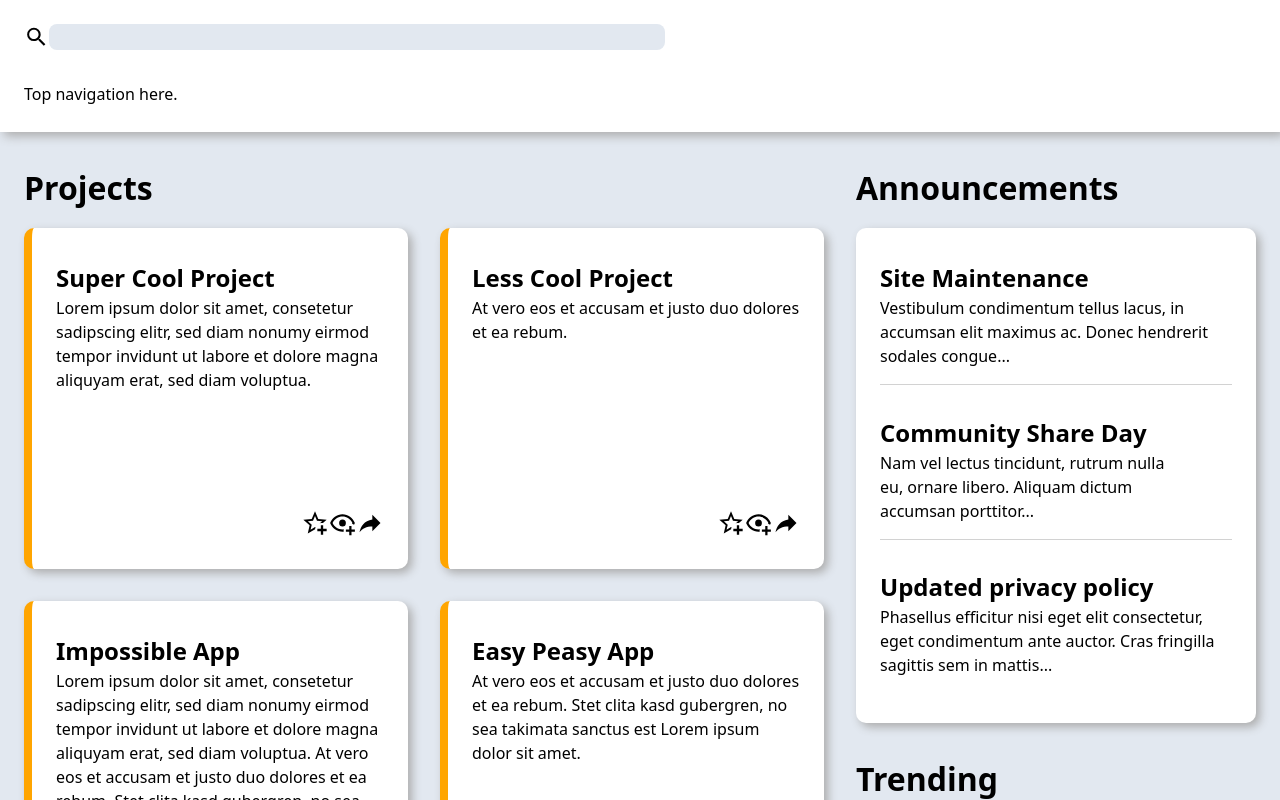
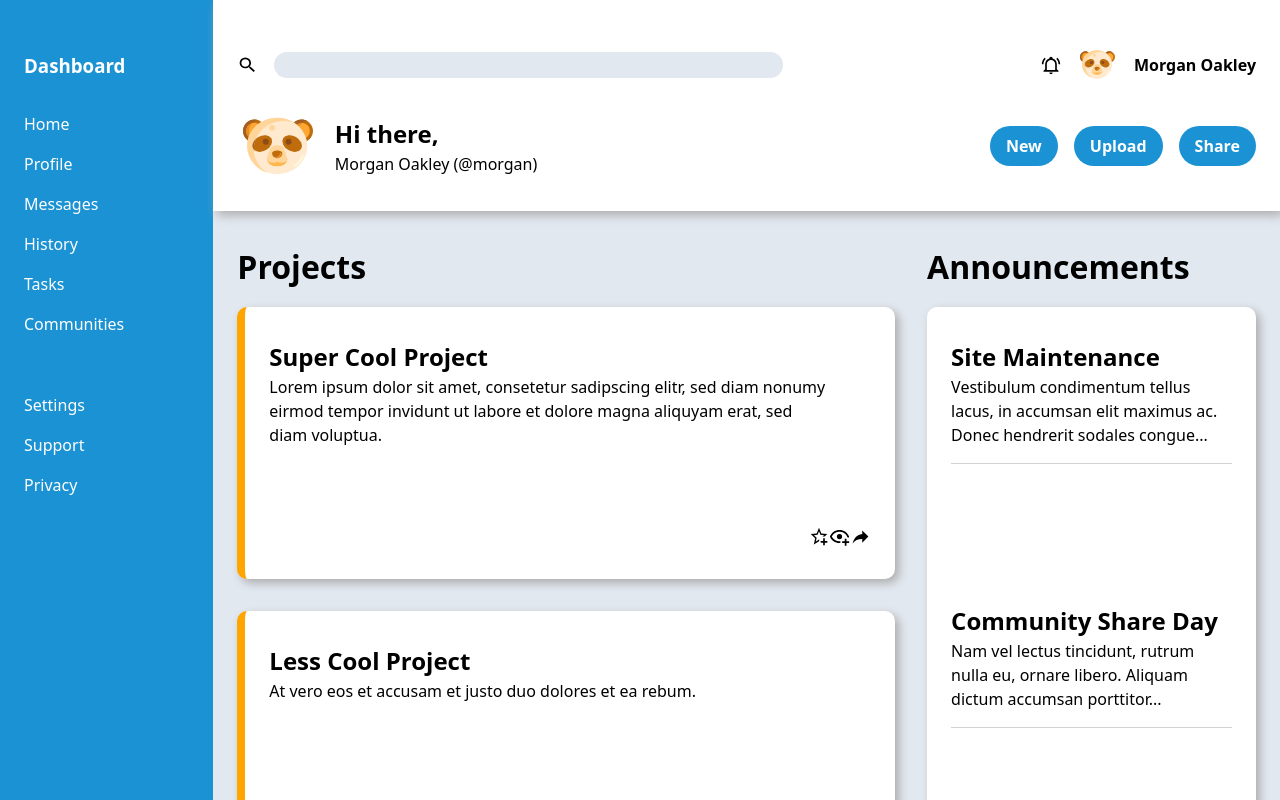
Before and after one commit to lukasgs98/admin-dashboard, a plain HTML site: page index.html in a window 1280 px wide. Shown: the top 800 px of the page. Drawn offline with Linux system fonts and the light colour scheme.

Commit message:
Add sidebar

```diff
--- a/index.html
+++ b/index.html
@@ -10,11 +10,23 @@
 <body>
     <header>
         <search>
-            <img src="/assets/magnify.svg">
-            <input type="text">
+            <img class="icon" src="/assets/magnify.svg">
+            <input class="searchbar" type="text">
+            <img class="icon" src="/assets/bell-ring-outline.svg">
+            <img class="avatar" src="/assets/panda-avatar.svg">
+            <p class="username">Morgan Oakley</p>
         </search>
         <nav class="top-nav">
-            Top navigation here.
+            <img class="avatar" src="/assets/panda-avatar.svg">
+            <div class="greeting">
+                <h1>Hi there,</h1>
+                <p>Morgan Oakley (@morgan)</p>
+            </div>
+            <div class="buttons">
+                <button>New</button>
+                <button>Upload</button>
+                <button>Share</button>
+            </div>
         </nav>
     </header>
     <main>
@@ -124,6 +136,20 @@
      </main>
     <aside>
         <nav>
+            <h1>Dashboard</h1>
+            <ul class="main-nav">
+                <li>Home</li>
+                <li>Profile</li>
+                <li>Messages</li>
+                <li>History</li>
+                <li>Tasks</li>
+                <li>Communities</li>
+            </ul>
+            <ul class="admin-nav">
+                <li>Settings</li>
+                <li>Support</li>
+                <li>Privacy</li>
+            </ul>
         </nav>
     </aside>
 </body>
--- a/styles/index.css
+++ b/styles/index.css
@@ -1,6 +1,9 @@
 body {
     font-family: system-ui, sans-serif;
     font-weight: normal;
+
+    display: grid;
+    grid-template-columns: 1fr 5fr;
 }
 
 header {
@@ -9,50 +12,96 @@ header {
     padding: 1.5rem 1.5rem;
     box-shadow: 4px 4px 10px #acacac;
 
+    grid-column-start: 2;
+    grid-row-start: 1;
+
     display: grid;
-    gap: 2rem;
     grid-template-rows: 1fr 1fr;
+}
 
-    > search {
+header > search {
     display: flex;
+    align-items: center;
+    gap: 1rem;
+}
 
-        > img {
-            width: 2%;
-            flex-shrink: 1;
+header > search > .icon {
+    width: max(2%, 1rem);
 }
-        > input {
+
+header > search > .avatar {
+    width: max(4%, 2rem);
+}
+
+header > search > .searchbar {
     width: 50%;
     border: none;
-            border-radius: 8px;
+    border-radius: 15px;
     background-color: #e2e8f0;
-        }
-    }
+    margin-right: auto;
 }
 
+header > search > .username {
+    font-weight: bold;
+}
+
+header > .top-nav {
+    display: flex;
+    gap: 1rem;
+    align-items: center;
+}
+
+header > .top-nav > .avatar {
+    width: max(8%, 4rem);
+}
+
+header > .top-nav > .greeting {
+    margin-right: auto;
+}
+
+header > .top-nav > .buttons {
+    display: flex;
+    gap: 1rem;
+}
+
+header > .top-nav > .buttons > * {
+    font-family: inherit;
+    font-weight: bold;
+    color: #ffffff;
+    background-color: #1a92d3;
+    border: none;
+    border-radius: 20px;
+    padding: 0.5rem 1rem;
+}
 
 main {
     background-color: #e2e8f0;
     padding: 2rem 1.5rem;
+
+    grid-column-start: 2;
+    grid-row-start: 2;
 
     display: grid;
     gap: 2rem;
     grid-template-columns: 2fr 1fr;
     grid-template-rows: 2rem 1fr 2rem 1fr;
 
-    > h1:nth-of-type(1) {
+
+}
+
+main > h1:nth-of-type(1) {
         grid-column: 1;
         grid-row: 1;
 }
 
-    > h1:nth-of-type(2) {
+main > h1:nth-of-type(2) {
         grid-column: 2;
         grid-row: 1;
 }
 
-    > h1:nth-of-type(3) {
+main > h1:nth-of-type(3) {
         grid-column: 2;
         grid-row: 3;
-    }
 }
 
 .projects {
@@ -121,3 +170,32 @@ main {
     display: grid;
     gap: 1rem;
 }
+
+aside {
+    grid-column: 1;
+    grid-row: 1 / span 3;
+    display: flex;
+    flex-direction: column;
+}
+
+aside > nav {
+    background-color: #1a92d3;
+    color: #ffffff;
+    display: flex;
+    flex-direction: column;
+    gap: 2rem;
+    min-height: 100%;
+    padding: 3.25rem 1.5rem;
+}
+
+aside > nav > ul {
+    list-style: none;
+    padding: 0;
+    display: flex;
+    flex-direction: column;
+    gap: 1reM;
+}
+
+aside > nav > .main-nav {
+    padding-bottom: 15%;
+}
```
Also changed, not shown: assets/bell-ring-outline.svg (added), assets/panda-avatar.svg (added). Lines whose indentation alone changed are shown as unchanged.
